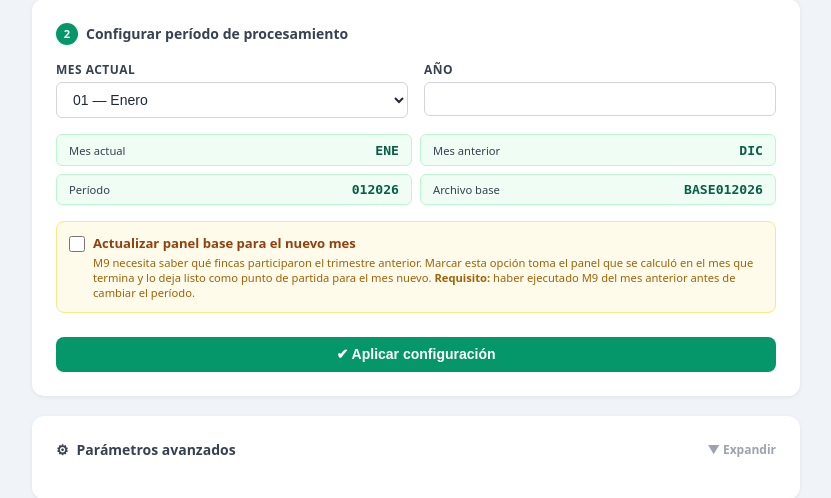
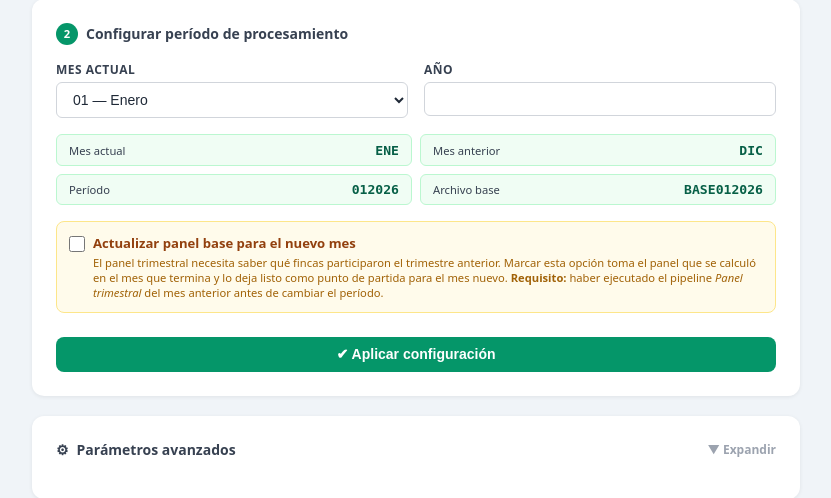
Before and after one commit to yacastanot/sipsa-leche, a FastAPI app: template templates/index.html in a window 1280 px wide. Shown: the part 369-867 px from the top of the page, without its empty margins (224-1055 px from the left). Run offline with FastAPI, Linux system fonts and the light colour scheme; the template is opened without the code that fills it, so the values that code supplies are empty.

Commit message:
App: reemplazar referencia técnica M9 por nombre descriptivo en checkbox panel
Co-Authored-By: Claude Sonnet 4.6 <noreply@anthropic.com>

```diff
--- a/templates/index.html
+++ b/templates/index.html
@@ -377,10 +377,10 @@
           <b>Actualizar panel base para el nuevo mes</b>
         </div>
         <div class="check-hint">
-          M9 necesita saber qué fincas participaron el trimestre anterior.
+          El panel trimestral necesita saber qué fincas participaron el trimestre anterior.
           Marcar esta opción toma el panel que se calculó en el mes que termina
           y lo deja listo como punto de partida para el mes nuevo.
-          <b>Requisito:</b> haber ejecutado M9 del mes anterior antes de cambiar el período.
+          <b>Requisito:</b> haber ejecutado el pipeline <em>Panel trimestral</em> del mes anterior antes de cambiar el período.
         </div>
       </div>
     </div>
```
